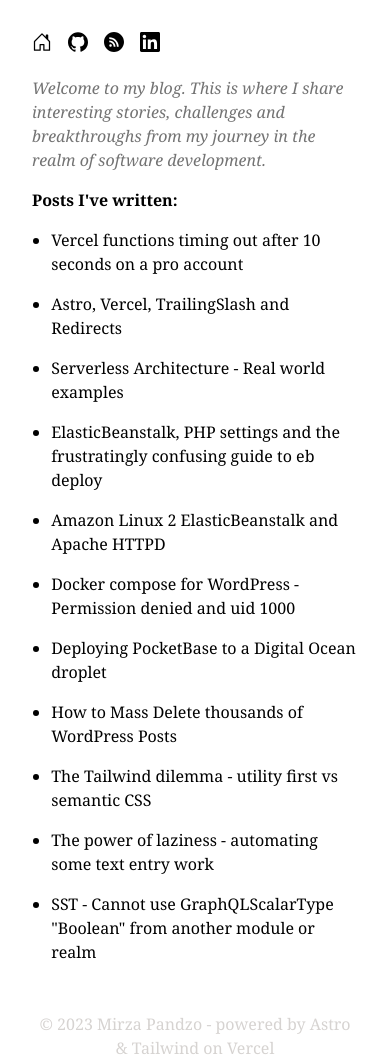
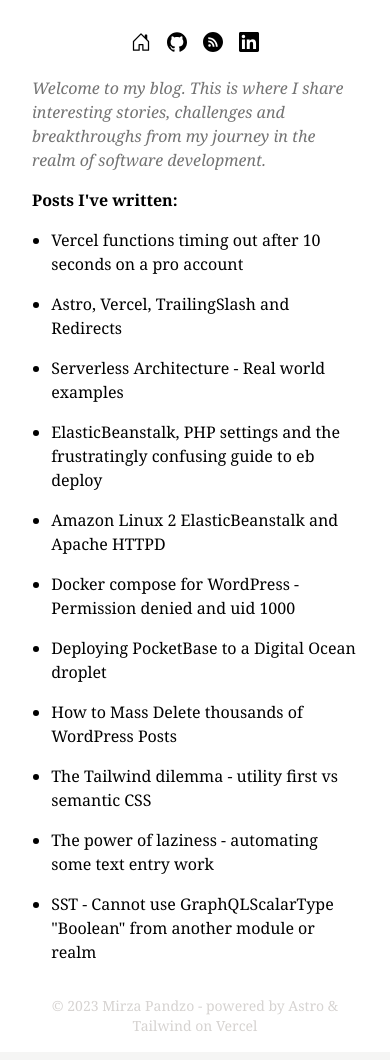
Before and after one commit to mpandzo/mpandzo.github.io, an Astro site: page / in a window 390 px wide. Built offline with nearby package versions, Linux system fonts and the light colour scheme; Astro itself is replaced by a stand-in of ours.

Commit message:
Adjusted header and footer styles

```diff
--- a/src/components/Footer.astro
+++ b/src/components/Footer.astro
@@ -2,6 +2,6 @@
 const today = new Date();
 ---
 
-<footer class="pt-8 text-center lg:text-left text-stone-300 bg-white">
+<footer class="py-4 text-sm lg:text-base lg:pt-8 lg:pb-0 text-center lg:text-left text-stone-300 bg-white">
   <span>&copy; {today.getFullYear()} Mirza Pandzo - powered by <a href="https://astro.build" rel="nofollow bookmark" target="_blank">Astro</a> &amp; <a href="https://tailwindcss.com" rel="nofollow bookmark" target="_blank">Tailwind</a> on <a href="https://vercel.com" rel="nofollow bookmark" target="_blank">Vercel</a></span>
 </footer>
--- a/src/components/Header.astro
+++ b/src/components/Header.astro
@@ -3,7 +3,7 @@
 ---
 
 <header class="text-lg bg-white lg:border-r lg:border-stone-100 lg:fixed lg:left-0 lg:top-0 lg:w-[56px] lg:h-full">
-	<nav class="text-sm lg:text-base flex flex-row space-x-4 lg:space-x-0 items-center lg:items-start px-8 pb-6 pt-8 lg:px-4 lg:py-8 lg:flex-col lg:justify-center lg:space-y-4">
+	<nav class="text-sm lg:text-base flex flex-row space-x-4 lg:space-x-0 items-center lg:items-start px-8 pb-6 pt-8 lg:px-4 lg:py-8 lg:flex-col justify-center lg:space-y-4">
     <a class="flex w-5 items-center" href="/">
       <svg xmlns="http://www.w3.org/2000/svg" fill="currentColor" viewBox="0 0 16 16">
         <path d="M8.354 1.146a.5.5 0 0 0-.708 0l-6 6A.5.5 0 0 0 1.5 7.5v7a.5.5 0 0 0 .5.5h4.5a.5.5 0 0 0 .5-.5v-4h2v4a.5.5 0 0 0 .5.5H14a.5.5 0 0 0 .5-.5v-7a.5.5 0 0 0-.146-.354L13 5.793V2.5a.5.5 0 0 0-.5-.5h-1a.5.5 0 0 0-.5.5v1.293L8.354 1.146ZM2.5 14V7.707l5.5-5.5 5.5 5.5V14H10v-4a.5.5 0 0 0-.5-.5h-3a.5.5 0 0 0-.5.5v4H2.5Z"/>
```
